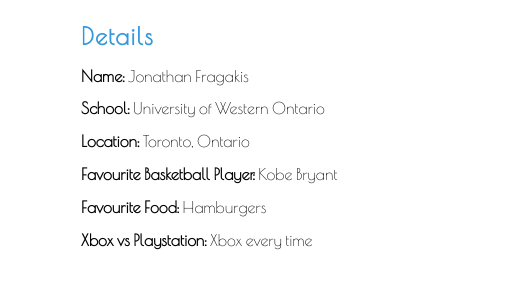
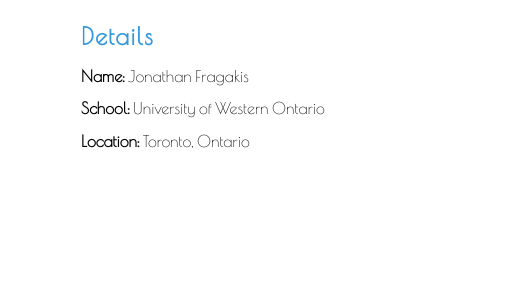
Before and after one commit to jfragg/jfragg.github.io, a plain HTML site: page index.html in a window 1280 px wide. Shown: the part 1094-1389 px from the top of the page, 768-1280 px from the left. Drawn offline with nearby package versions, Linux system fonts and the light colour scheme.

Commit message:
changed the details page

```diff
--- a/index.html
+++ b/index.html
@@ -50,9 +50,6 @@
                 <p> <b>Name: </b>Jonathan Fragakis </p>
                 <p> <b>School: </b>University of Western Ontario</p>
                 <p> <b>Location: </b> Toronto, Ontario</p>
-                <p> <b>Favourite Basketball Player: </b> Kobe Bryant </p>
-                <p> <b>Favourite Food: </b> Hamburgers </p>
-                <p> <b>Xbox vs Playstation: </b> Xbox every time </p>
             </div>
 
         </div>
```
